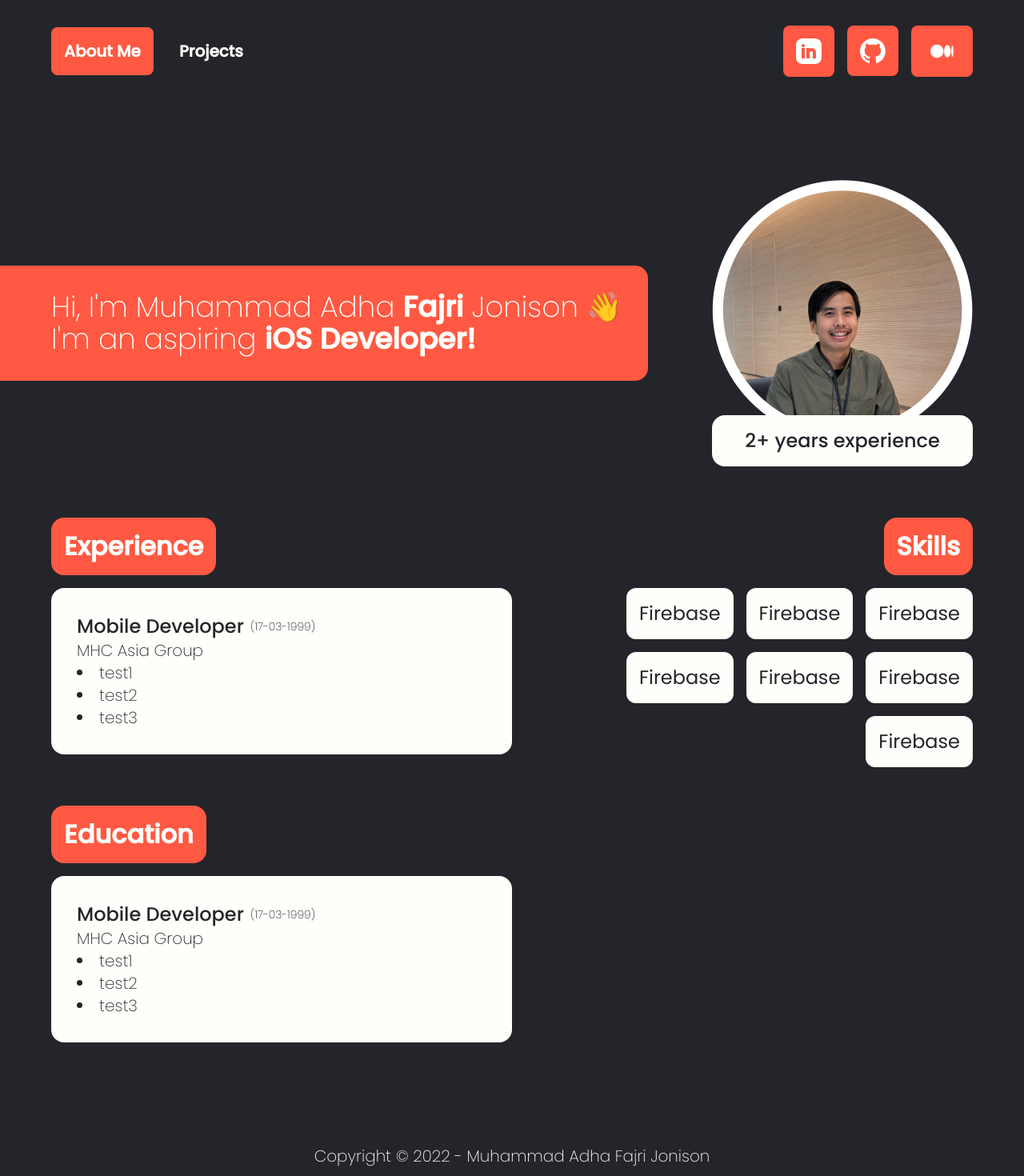
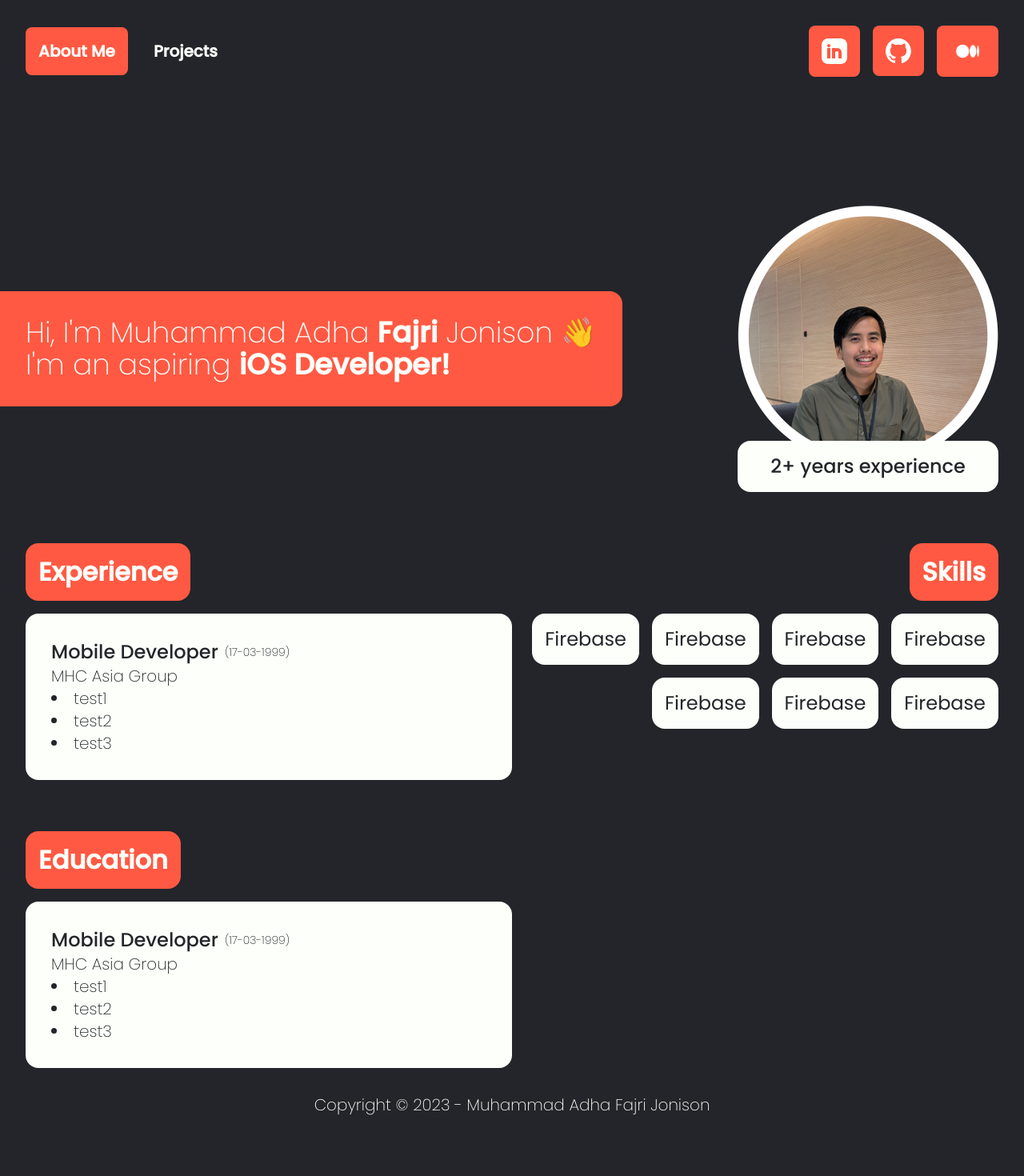
Before and after one commit to adhafajri/adha-fajri-portfolio, a Next.js app: page / in a window 1280 px wide. Shown: the top 1470 px of the page at 80% size. After the commit the page ends 1427 px from the top, so only its background shows below. Built offline with nearby package versions, Linux system fonts and the light colour scheme.

Commit message:
projects page

```diff
--- a/src/app/layout.tsx
+++ b/src/app/layout.tsx
@@ -22,11 +22,9 @@ export default function RootLayout({
 }) {
   return (
     <html lang="en">
-      <body className={`${poppins.variable} font-poppins inline-flex flex-col items-start py-8 gap-32 w-full bg-[#23252A]`}>
+      <body className={`${poppins.variable} font-poppins inline-flex flex-col items-start py-8 gap-8 w-full bg-[#23252A]`}>
         <NavBar />
-
         {children}
-
         <Footer />
       </body>
     </html>
--- a/src/app/page.tsx
+++ b/src/app/page.tsx
@@ -5,9 +5,9 @@ import Image from "next/image";
 
 export default function AboutMe() {
   return (
-    <main className='flex flex-col items-center gap-16 w-full'>
-      <div className='flex items-center justify-between pr-16 w-full'>
-        <div className="flex items-center p-8 pl-16 rounded-r-2xl bg-orange">
+    <main className='flex flex-col items-center gap-16 mt-32 w-full'>
+      <div className='flex items-center justify-between pr-8 w-full'>
+        <div className="flex items-center p-8 pl-8 rounded-r-2xl bg-orange">
           <p className="text-4xl text-white font-extralight">
             Hi, I'm Muhammad Adha <span className="font-bold">Fajri</span> Jonison <span role="img" aria-label="wave">👋</span>
             <br />
@@ -25,7 +25,7 @@ export default function AboutMe() {
         </div>
       </div>
 
-      <div className="flex justify-between items-start px-16 w-full">
+      <div className="flex justify-between items-start px-8 w-full">
         <div className="flex flex-col items-start gap-16 flex-[1_0_0%]">
           <div className="flex flex-col items-start gap-4 self-stretch">
             <HeaderCard text="Experience" />
--- a/src/app/projects/page.tsx
+++ b/src/app/projects/page.tsx
@@ -1,7 +1,25 @@
+import DropdownButton from "@/components/button/dropdown-button";
+import { ProjectCard } from "@/components/card";
+import Image from "next/image";
+
 export default function Projects() {
-  return (
-    <main className='inline-flex  flex-col items-start w-full'>
-
-    </main>
-  )
+    return (
+        <main className='flex flex-col px-8 gap-4 items-end mt-8 self-stretch'>
+            <DropdownButton text="test" optionList={['test1', 'test2', 'test3']} />
+            <div className='flex flex-col items-start gap-4 self-stretch'>
+                <ProjectCard
+                    imageSrc=""
+                    title="Project Name"
+                    description="Lorem ipsum dolor sit amet, consectetur adipiscing elit, sed do eiusmod tempor incididunt ut labore et dolore magna aliqua. Ut enim ad minim veniam, quis nostrud exercitation ullamco laboris nisi ut aliquip ex ea commodo consequat. Duis aute irure dolor in reprehenderit in voluptate velit esse cillum dolore eu fugiat nulla pariatur. Excepteur sint occaecat cupidatat non proident, sunt in culpa qui officia deserunt mollit anim id est laborum."
+                    techStack={['test1', 'test2', 'test3']}
+                />
+                <ProjectCard
+                    imageSrc=""
+                    title="Project Name"
+                    description="Lorem ipsum dolor sit amet, consectetur adipiscing elit, sed do eiusmod tempor incididunt ut labore et dolore magna aliqua. Ut enim ad minim veniam, quis nostrud exercitation ullamco laboris nisi ut aliquip ex ea commodo consequat. Duis aute irure dolor in reprehenderit in voluptate velit esse cillum dolore eu fugiat nulla pariatur. Excepteur sint occaecat cupidatat non proident, sunt in culpa qui officia deserunt mollit anim id est laborum."
+                    techStack={['test1', 'test2', 'test3']}
+                />
+            </div>
+        </main>
+    )
 }
--- /dev/null
+++ b/src/components/button/dropdown-button.tsx
@@ -0,0 +1,29 @@
+"use client"
+
+import { useState } from 'react';
+import Image from 'next/image';
+
+const DropdownButton = ({ text, optionList }: { text: string, optionList: string[] }) => {
+    const [isOpen, setIsOpen] = useState(false);
+
+    const toggleOpen = () => setIsOpen(!isOpen);
+
+    return (
+        <div className='flex flex-col gap-2'>
+            <button onClick={toggleOpen} className="flex p-4 items-center gap-8 rounded-2xl bg-orange">
+                <p className="text-white align-center text-xl font-normal">{text}</p>
+                <Image src={isOpen ? "/icons/chevron-up.svg" : "/icons/chevron-down.svg"} alt={"down icon"} width={32} height={32} objectFit="contain" priority />
+            </button>
+
+            {isOpen && (
+                <ul className='rounded-2xl bg-white'>
+                    {optionList.map((option, index) => (
+                        <li className='flex p-4 items-center gap-8 self-stretch hover:bg-gray-200 rounded-2xl bg-white text-xl font-normal' key={index}>{option}</li>
+                    ))}
+                </ul>
+            )}
+        </div>
+    );
+};
+
+export default DropdownButton;
--- /dev/null
+++ b/src/components/button/index.ts
@@ -0,0 +1 @@
+export { default as DropdownButton } from './dropdown-button';
--- a/src/components/card/index.ts
+++ b/src/components/card/index.ts
@@ -1,3 +1,4 @@
 export { default as HeaderCard } from './header-card';
 export { default as ExperienceCard } from './experience-card';
 export { default as SkillCard } from './skill-card'
+export { default as ProjectCard } from './project-card'
--- /dev/null
+++ b/src/components/card/project-card.tsx
@@ -0,0 +1,30 @@
+import Image from "next/image";
+import Link from "next/link";
+
+const ExperienceCard = ({ imageSrc, title, description, techStack }: { imageSrc: string, title: string, description: string, techStack: string[] }) => {
+    return (
+        <Link href={'/'} className='flex p-8 items-start gap-4 self-stretch rounded-2xl bg-white'>
+            <Image src={imageSrc} alt={title} width={360} height={256} objectFit="contain" priority />
+            <div className='flex flex-col items-start gap-4 flex-[1_0_0%]'>
+                <div className='flex flex-col justify-center items-start gap-2 self-stretch'>
+                    <p className='text-2xl font-medium text-black'>
+                        {title}
+                    </p>
+                    <p className='self-stretch text-xl font-extralight text-black'>
+                        {description}
+                    </p>
+                </div>
+
+                <div className='flex items-start gap-4'>
+                    {techStack.map((tech, index) =>
+                        <div className='flex p-4 flex-col justify-center items-start gap-2 rounded-2xl bg-yellow'>
+                            <p key={index} className='text-black text-xl font-normal'>{tech}</p>
+                        </div>
+                    )}
+                </div>
+            </div>
+        </Link>
+    )
+}
+
+export default ExperienceCard;
--- a/src/components/card/skill-card.tsx
+++ b/src/components/card/skill-card.tsx
@@ -2,7 +2,7 @@ import { ContentText, HeaderText } from "../text";
 
 const SkillCard = ({ text }: { text: string }) => {
     return (
-        <div className="flex p-4 flex-col justify-center items-start rounded-xl bg-white">
+        <div className="flex p-4 flex-col justify-center items-start rounded-2xl bg-white">
             <ContentText text={text} />
         </div>
     )
--- a/src/components/footer/footer.tsx
+++ b/src/components/footer/footer.tsx
@@ -1,7 +1,7 @@
 const Footer = () => {
     return (
-        <footer className='flex px-16 justify-center items-center self-stretch w-full'>
-            <p className='text-xl font-light text-white'>Copyright © 2022 - Muhammad Adha Fajri Jonison</p>
+        <footer className='flex px-8 justify-center items-center self-stretch w-full'>
+            <p className='text-xl font-light text-white'>Copyright © 2023 - Muhammad Adha Fajri Jonison</p>
         </footer>
     );
 }
--- a/src/components/nav/nav-bar.tsx
+++ b/src/components/nav/nav-bar.tsx
@@ -8,7 +8,7 @@ const NavBar = () => {
     const pathname = usePathname()
 
     return (
-        <header className='px-16 w-full'>
+        <header className='px-8 w-full'>
             <nav className='flex justify-between items-center self-stretch'>
                 <div className='flex items-start gap-4'>
                     {navLinks.map(({ href, label, isNavLink }) => (
--- a/src/components/text/content-text.tsx
+++ b/src/components/text/content-text.tsx
@@ -1,3 +1,3 @@
-const ContentText = ({ text }: { text: string }) => <p className='text-2xl text-black font-regular'>{text}</p>
+const ContentText = ({ text }: { text: string }) => <p className='text-2xl text-black font-normal'>{text}</p>
 
 export default ContentText;
--- a/tailwind.config.js
+++ b/tailwind.config.js
@@ -13,7 +13,8 @@ module.exports = {
       colors: {
         'white': '#FDFFFA',
         'black': '#23252A',
-        'orange': '#FF5943'
+        'orange': '#FF5943',
+        'yellow': '#FED20D',
       },
       fontFamily: {
         poppins: ['var(--font-poppins)'],
```
Also changed, not shown: public/icons/chevron-down.svg (added), public/icons/chevron-up.svg (added).
